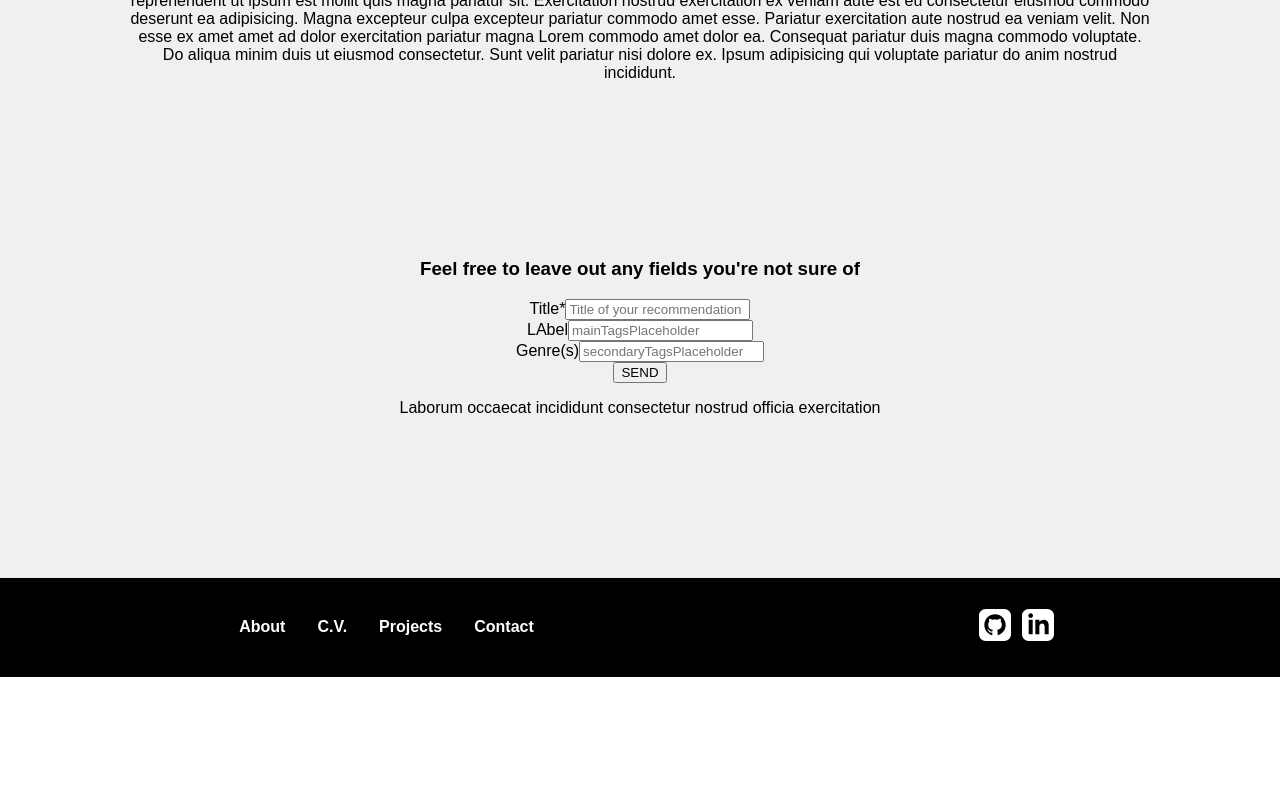
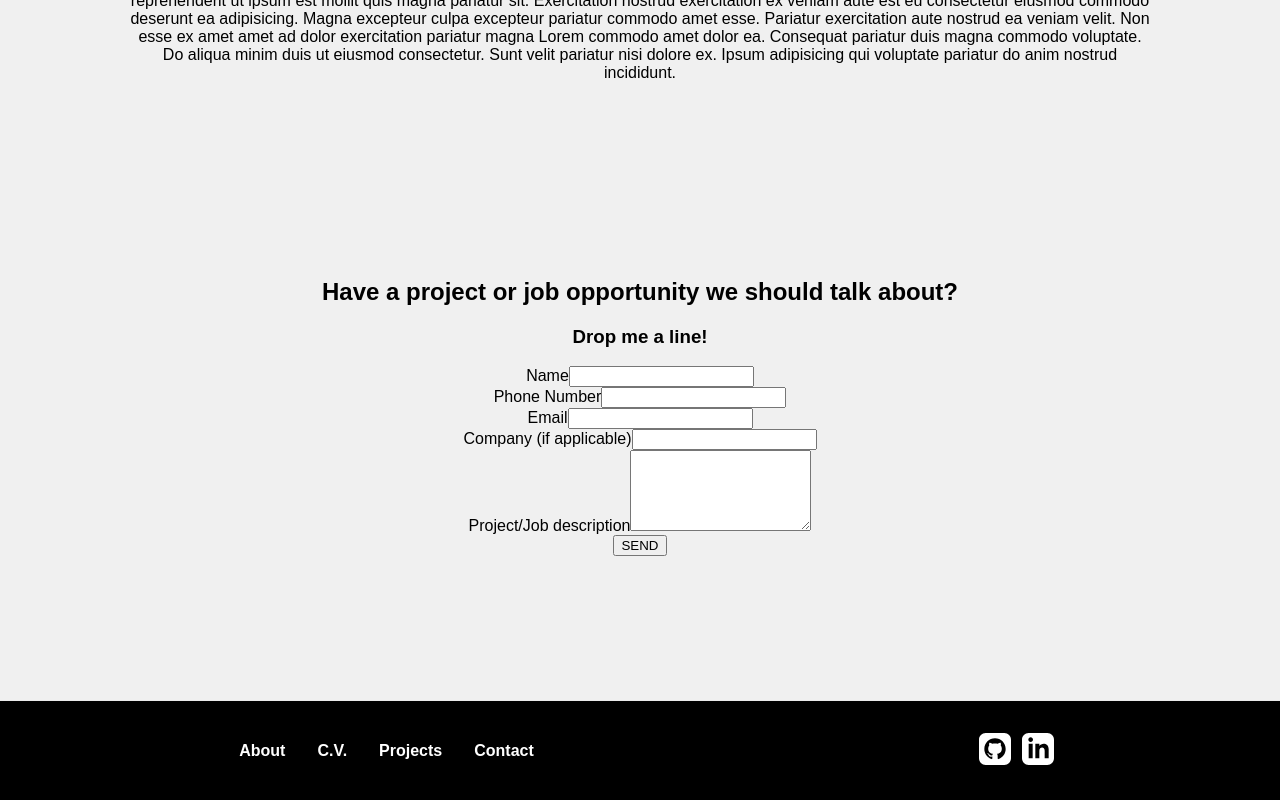
Before and after one commit to julianCostinea/portfolio, a Next.js app: page / in a window 1280 px wide. Shown: the part 1938-2738 px from the top of the page. Before the commit the page ends 2615 px from the top, so only its background shows below. Built offline with nearby package versions, Linux system fonts and the light colour scheme.

Commit message:
styled contact form

```diff
--- a/components/Button/Button.js
+++ /dev/null
@@ -1,12 +0,0 @@
-import React from "react";
-
-import styles from "./Button.module.css";
-
-const Button = (props) => {
-
-  return (
-    <button className={styles.Button}>{props.children}</button>
-  );
-};
-
-export default Button;
--- /dev/null
+++ b/components/Button/DownloadButton.js
@@ -0,0 +1,16 @@
+import React from "react";
+
+import styles from "./Button.module.css";
+
+const DownloadButton = (props) => {
+
+  return (
+    <button className={styles.Button}>
+      <a href="/Bekræftelse på vikariat_Lokalevagt_OCC.pdf" download>
+        Download C.V.
+      </a>
+    </button>
+  );
+};
+
+export default DownloadButton;
--- a/components/ContactForm/ContactForm.js
+++ b/components/ContactForm/ContactForm.js
@@ -1,25 +1,39 @@
 import React, {
     useRef,
     useState,
+    useEffect
 } from "react";
 
 import classes from "./ContactForm.module.css";
 
 const ContactForm = (props) => {
-    const titleRef = useRef();
-    const mainTagsRef = useRef();
-    const secondaryTagsRef = useRef();
+    const nameRef = useRef();
+    const telephoneRef = useRef();
+    const emailRef = useRef();
+    const companyRef = useRef();
+    const descriptionRef = useRef();
+
+
+    useEffect(() => {
+        nameRef.current.errorMessage = "THIS IS AN ERROR"
+
+        console.log(nameRef.current.errorMessage);
+      }, []);
 
     const [errorHeader, setErrorHeader] = useState(null);
 
     const userRecommendationFormHandler = (event) => {
         event.preventDefault();
-        const title = titleRef.current.value.trim();
-        const mainTags = mainTagsRef.current.value.trim();
-        const secondaryTags = secondaryTagsRef.current.value.trim();
-        const formData = { title, mainTags, secondaryTags };
+        const name = nameRef.current.value.trim();
+        console.log(name);
+        return
+        const telephone = telephoneRef.current.value.trim();
+        const email = emailRef.current.value.trim();
+        const company = companyRef.current.value.trim();
+        const description = descriptionRef.current.value.trim();
+        const formData = { name, telephone, email, company, description };
 
-        if (!title) {
+        if (!name) {
             setErrorHeader("Title cannot be empty!");
             return;
         }
@@ -38,41 +52,67 @@ const ContactForm = (props) => {
 
     return (
         <div className={classes.formContainer}>
-            <h3 style={{ marginBlock: 0 }}>
-                Feel free to leave out any fields you&apos;re not sure of
-            </h3>
+            <h2>
+                Have a project or job opportunity we should talk about?
+            </h2>
+            <h3>Drop me a line!</h3>
             <form method="POST" onSubmit={userRecommendationFormHandler}>
                 <h3 className={classes.errorHeader}>{errorHeader}</h3>
                 <div className={classes.Input}>
-                    <label htmlFor="title"> Title*</label>
+                    <label htmlFor="name"> Name</label>
                     <input
-                        name="title"
-                        id="title"
+                        type="text"
+                        name="name"
+                        id="name"
                         required
-                        placeholder="Title of your recommendation"
-                        ref={titleRef}
+                        ref={nameRef}
+                        autoComplete="name"
+                        className={classes.InputElement}
+                        error = {"THIS IS AN ERROR"}
+                    />
+                </div>
+                <div className={classes.Input}>
+                    <label htmlFor="telephone"> Phone Number</label>
+                    <input
+                        type="tel"
+                        name="telephone"
+                        id="telephone"
+                        ref={telephoneRef}
+                        autoComplete="tel"
                         className={classes.InputElement}
                     />
                 </div>
                 <div className={classes.Input}>
-                    <label htmlFor="mainTags"> LAbel</label>
+                    <label htmlFor="email"> Email</label>
                     <input
-                        name="mainTags"
-                        id="mainTags"
-                        ref={mainTagsRef}
-                        placeholder={"mainTagsPlaceholder"}
+                        ref={emailRef}
+                        type="email"
+                        name="email"
+                        id="email"
                         className={classes.InputElement}
                     />
                 </div>
                 <div className={classes.Input}>
-                    <label htmlFor="secondaryTags"> Genre(s)</label>
+                    <label htmlFor="company"> Company (if applicable)</label>
                     <input
-                        ref={secondaryTagsRef}
-                        name="secondaryTags"
-                        id="secondaryTags"
-                        placeholder={"secondaryTagsPlaceholder"}
+                        type="text"
+                        name="company"
+                        id="company"
+                        ref={companyRef}
+                        autoComplete="company"
                         className={classes.InputElement}
                     />
+                </div>
+                <div className={classes.Input}>
+                    <label htmlFor="description">Project/Job description</label>
+                    <textarea
+                        name="description"
+                        id="description"
+                        rows="5"
+                        ref={descriptionRef}
+                        className={classes.InputElement}
+                    >
+                    </textarea>
                 </div>
                 <button type="submit" className={classes.Button}>
                     SEND
--- a/pages/index.js
+++ b/pages/index.js
@@ -1,6 +1,6 @@
 import Head from "next/head";
 import { useEffect } from "react";
-import Button from "../components/Button/Button";
+import DownloadButton from "../components/Button/DownloadButton";
 import { ProfilePhoto } from "../components/UI/ProfilePhoto/profilePhoto";
 import styles from "../styles/Home.module.css";
 import { LinkedInIcon, GitHubIcon, LaptopIcon, BoxIcon, ForksIcon } from "../components/UI/Icons/Icons";
@@ -14,7 +14,7 @@ export default function Home() {
 
     const appearOptions = {
       threshold: 0,
-      rootMargin: " 0px 0px -200px 0px",
+      rootMargin: " 0px 0px -100px 0px",
     };
     const navigationOptions = {
       rootMargin: "-200px 0px 0px 0px",
@@ -96,18 +96,18 @@ export default function Home() {
             <p>
               Email: <span>julian.costinea@gmail.com</span>
             </p>
-            <Button>
+            <DownloadButton>
               Download C.V.
-            </Button>
+            </DownloadButton>
             <div className={styles.homeSocial}>
               {GitHubIcon}
               {LinkedInIcon}
             </div>
           </div>
         </div>
-        <div className={`${styles.slideUp} ${styles.cvSectionContainer}`} id="cv">
+        <div className={styles.cvSectionContainer} id="cv">
           <h1>Experience</h1>
-          <div className={styles.cvSection}>
+          <div className={`${styles.cvSection} ${styles.slideUp}`}>
             <div>
               {LaptopIcon}
             </div>
@@ -118,7 +118,7 @@ export default function Home() {
               <p>Duis enim dolore ut pariatur minim. Ullamco magna eu ad ut dolore aute velit aliqua. Officia amet voluptate labore anim culpa pariatur nisi quis ullamco enim irure officia deserunt occaecat. Veniam irure cupidatat reprehenderit tempor minim. Est irure dolore dolore Lorem incididunt magna aute sunt sit consequat cillum.</p>
             </div>
           </div>
-          <div className={styles.cvSection}>
+          <div className={`${styles.cvSection} ${styles.slideUp}`}>
             <div>
               {LaptopIcon}
             </div>
@@ -128,7 +128,7 @@ export default function Home() {
               <p>Duis enim dolore ut pariatur minim. Ullamco magna eu ad ut dolore aute velit aliqua. Officia amet voluptate labore anim culpa pariatur nisi quis ullamco enim irure officia deserunt occaecat. Veniam irure cupidatat reprehenderit tempor minim. Est irure dolore dolore Lorem incididunt magna aute sunt sit consequat cillum.</p>
             </div>
           </div>
-          <div className={styles.cvSection}>
+          <div className={`${styles.cvSection} ${styles.slideUp}`}>
             <div>
               {BoxIcon}
             </div>
@@ -139,7 +139,7 @@ export default function Home() {
               <p>Duis enim dolore ut pariatur minim. Ullamco magna eu ad ut dolore aute velit aliqua. Officia amet voluptate labore anim culpa pariatur nisi quis ullamco enim irure officia deserunt occaecat. Veniam irure cupidatat reprehenderit tempor minim. Est irure dolore dolore Lorem incididunt magna aute sunt sit consequat cillum.</p>
             </div>
           </div>
-          <div className={styles.cvSection}>
+          <div className={`${styles.cvSection} ${styles.slideUp}`}>
             <div>
               {ForksIcon}
             </div>
@@ -173,11 +173,8 @@ export default function Home() {
             anim nostrud incididunt.
           </p>
         </div>
-        <div className={styles.slideUp} id="contact">
+        <div id="contact">
           <ContactForm />
-          <p>
-            Laborum occaecat incididunt consectetur nostrud officia exercitation
-          </p>
         </div>
       </main>
     </div>
--- a/styles/Home.module.css
+++ b/styles/Home.module.css
@@ -7,7 +7,7 @@
   align-items: center;
 }
 
-.main > div {
+.main>div {
   padding: 5rem 2rem;
 }
 
@@ -21,13 +21,15 @@
   flex-direction: column;
 }
 
-.aboutMe{
+.aboutMe {
   text-align: center;
 }
-.aboutMe p{
+
+.aboutMe p {
   font-weight: 600;
 }
-.aboutMe p span{
+
+.aboutMe p span {
   color: white;
 }
 
@@ -39,9 +41,11 @@
   background-color: white;
   box-shadow: 0 3px 20px rgba(0, 0, 0, 0.2);
 }
+
 .inverseNavbar a {
   color: black;
 }
+
 .inverseNavbar li a:hover {
   color: var(--main-color);
 }
@@ -54,45 +58,50 @@
   background: var(--main-color);
   transition: width ease-in-out 0.3s;
 }
+
 .inverseNavbar a:hover::after {
   width: 100%;
 }
 
-.slideUp {
-  transform: translateY(50%);
-  opacity: 0;
-  transition: opacity 250ms ease-in, transform 500ms ease-in;
+.cvSectionContainer {
+  width: 100%;
 }
 
-.slideUp h1{
+.cvSectionContainer h1 {
   color: var(--main-color);
 }
 
-.cvSectionContainer{
-  width: 70%;
-}
-
-.cvSection{
+.cvSection {
   text-align: left;
   display: flex;
 }
-.cvSection svg{
+
+.cvSection svg {
   margin-right: 5px;
 }
-.cvSection h3, .cvSection h4{
+
+.cvSection h3, .cvSection h4 {
   margin: 10px 0;
 }
-.cvSection h4:first-of-type{
+
+.cvSection h4:first-of-type {
   margin-top: 1rem;
   margin-bottom: 7px;
   color: var(--main-color);
 }
 
-.homeSocial{
+.homeSocial {
   margin: 14px auto;
 }
-.homeSocial a{
+
+.homeSocial a {
   margin: 0px 3px;
+}
+
+.slideUp {
+  transform: translateY(70%);
+  opacity: 0;
+  transition: opacity 250ms ease-in, transform 500ms ease-out;
 }
 
 .slideUp.appear {
@@ -145,6 +154,7 @@ div.slidingVertical {
   -ms-animation-delay: 10s;
   -webkit-animation-delay: 10s;
 }
+
 .slidingVertical span:nth-child(7) {
   animation-delay: 12s;
   -ms-animation-delay: 12s;
@@ -181,14 +191,21 @@ div.slidingVertical {
     opacity: 0;
   }
 }
+
 @media (min-width: 810px) {
   .homeIntro {
     flex-direction: row;
   }
-  .main > div {
+
+  .cvSectionContainer {
+    width: 70%;
+  }
+
+  .main>div {
     padding: 5rem 8rem;
   }
-  .aboutMe{
+
+  .aboutMe {
     text-align: left;
   }
 }
--- a/styles/globals.css
+++ b/styles/globals.css
@@ -13,6 +13,7 @@ a {
 
 :root {
   --main-color: #00abe9;
+  --secondary-color: #e6f7fd;
 }
 
 * {
```
Also changed, not shown: components/ContactForm/ContactForm.Module.css (+25 -14 lines), 1 other file (tests, documents, lock files or other folders).
